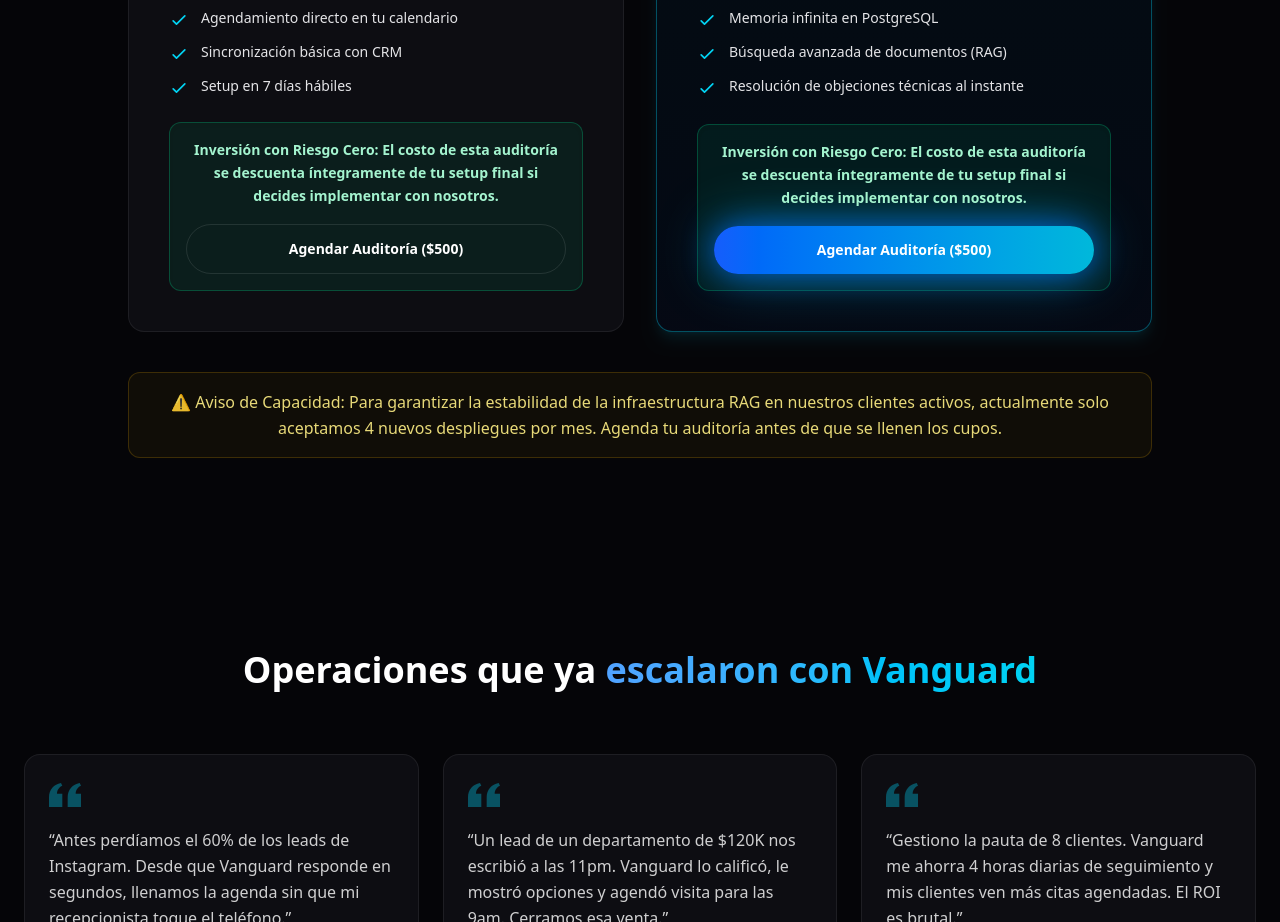
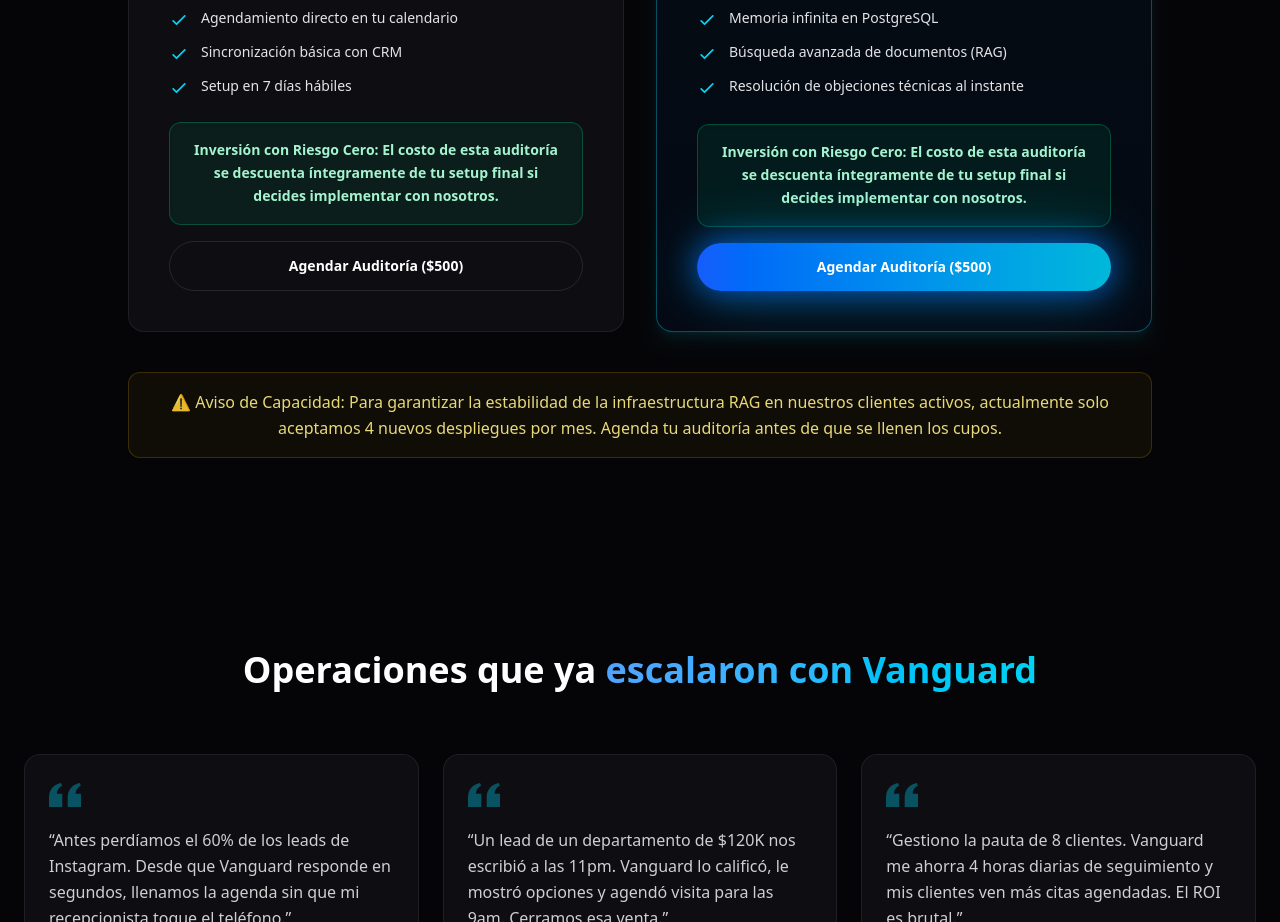
Before and after one commit to andymoreno208-hash/agencia-ia-andy, a Next.js app: page / in a window 1280 px wide. Shown: the part 4860-5782 px from the top of the page. Built offline with nearby package versions, Linux system fonts and the light colour scheme; no server answers.

Commit message:
fix: reinyectar badges de 500 deducibles

```diff
--- a/src/components/Pricing.tsx
+++ b/src/components/Pricing.tsx
@@ -99,10 +99,12 @@
                 ))}
               </ul>
 
-              <div className="rounded-xl border border-emerald-500/30 bg-emerald-500/10 p-4 shadow-inner">
-                <p className="mb-4 text-center text-sm font-semibold leading-relaxed text-emerald-200">
+              {/* Caja riesgo cero: justo encima del botón */}
+              <div className="mb-4 rounded-xl border border-emerald-500/30 bg-emerald-500/10 p-4 shadow-inner">
+                <p className="text-center text-sm font-semibold leading-relaxed text-emerald-200">
                   Inversión con Riesgo Cero: El costo de esta auditoría se descuenta íntegramente de tu setup final si decides implementar con nosotros.
                 </p>
+              </div>
               <a
                 href="#agendar"
                 className={`block w-full rounded-full py-3.5 text-center text-sm font-semibold transition-transform hover:scale-[1.02] ${
@@ -113,7 +115,6 @@
               >
                 Agendar Auditoría ($500)
               </a>
-              </div>
             </div>
           ))}
         </div>
```
Lines whose indentation alone changed are shown as unchanged.
